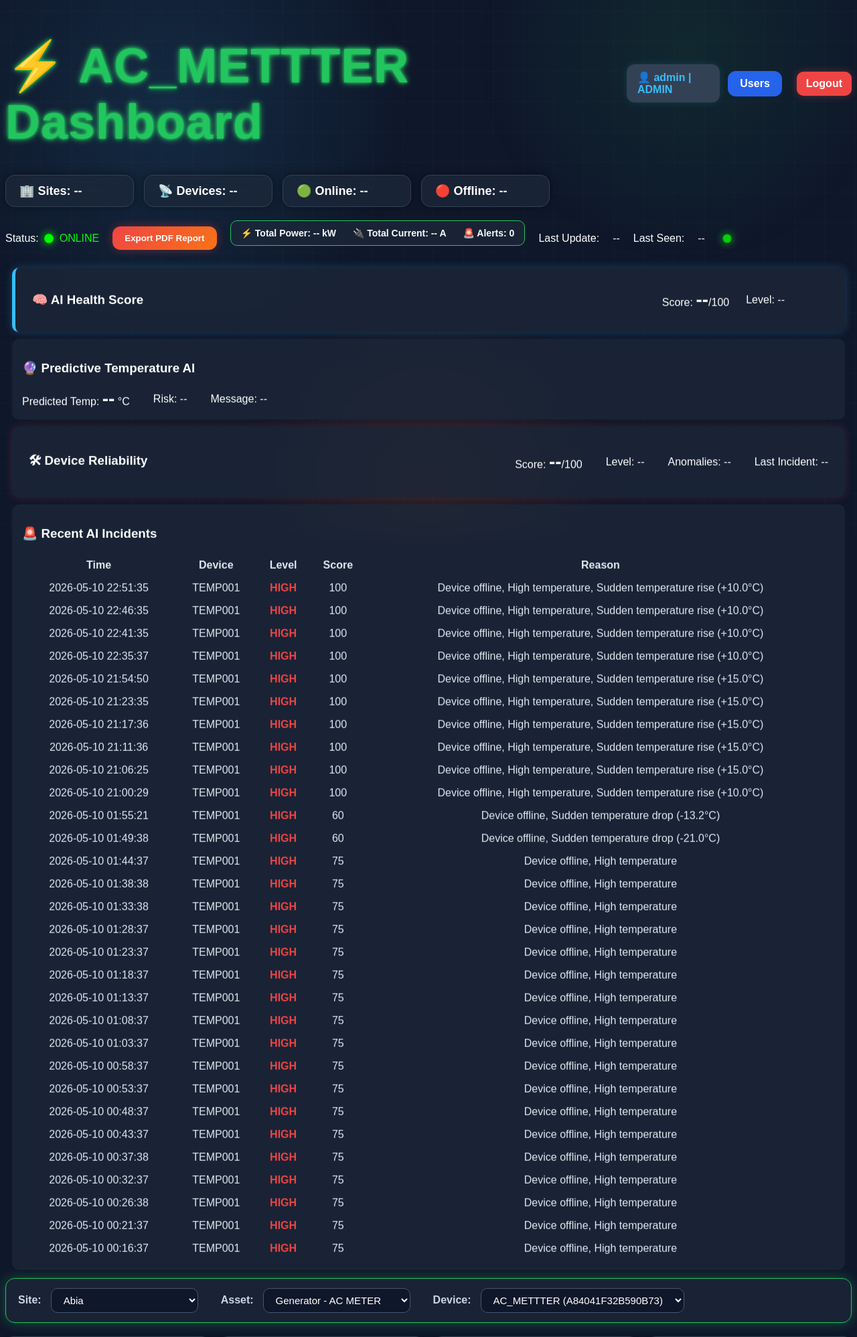
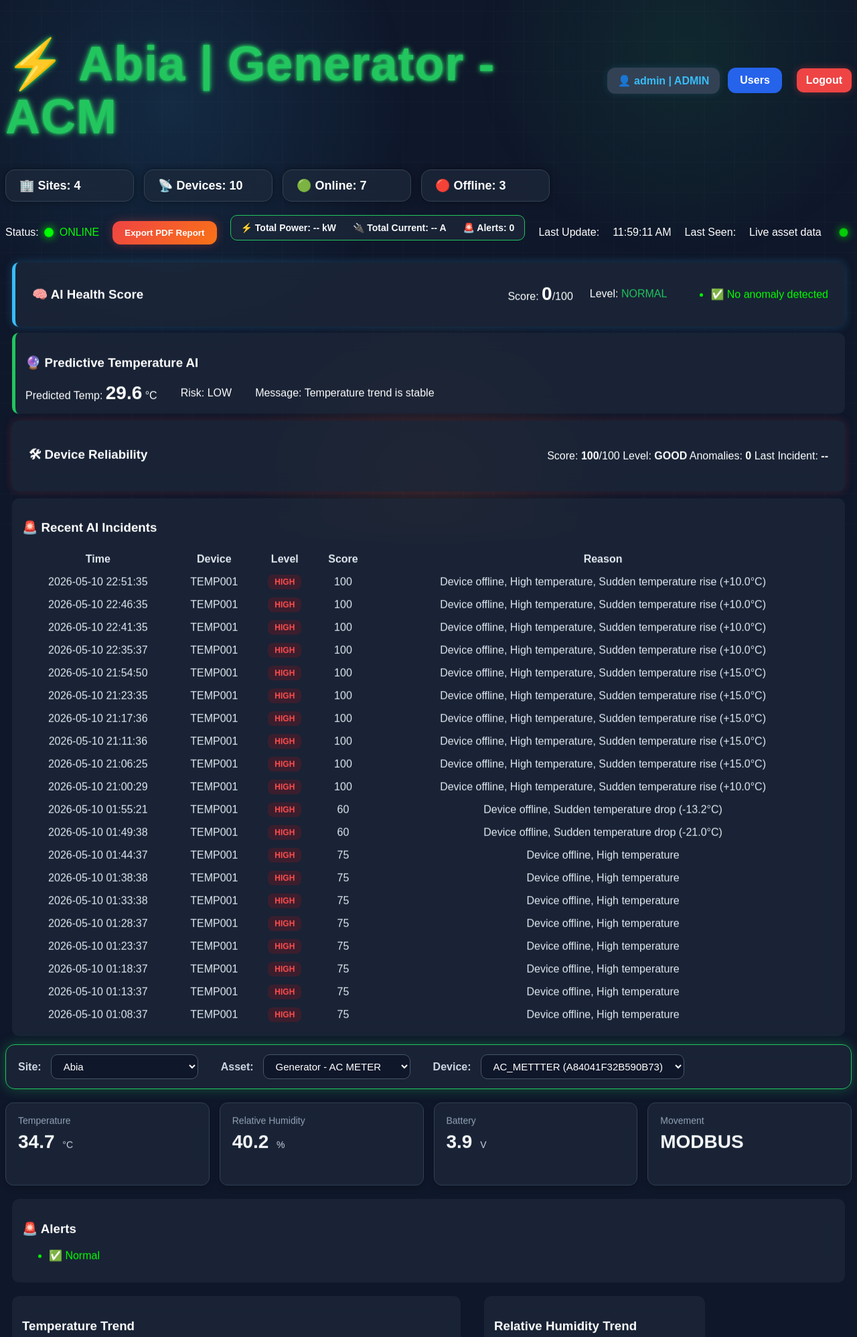
Before and after one commit to mokaumi/industrial-iot-monitoring-platform, a Flask app: page / in a window 1280 px wide. Shown: the top 1996 px of the page at 67% size. Run offline with Flask 3, Linux system fonts and the light colour scheme; a user stored in the database is signed in; data comes from the database, SQL or seed files in the repository; both versions use the stored data as it was after the commit; some libraries are stand-ins or nearby versions.

Commit message:
Add AI incident dashboard and smart alert popup

```diff
--- a/app.py
+++ b/app.py
@@ -3,6 +3,7 @@ from flask import Flask, render_template, jsonify, request, session, redirect, u
 import paho.mqtt.client as mqtt
 import threading
 import socket
+import sqlite3
 import json
 from datetime import datetime
 from database import (
@@ -36,9 +37,121 @@ register_admin_routes(app)
 
 
 
+
+
+
+
+
+
 # ---------------- THREADS ----------------
 # threading.Thread(target=udp_listener, daemon=True).start()
 threading.Thread(target=mqtt_listener, daemon=True).start()
+
+
+
+
+@app.route("/recent_incidents")
+def recent_incidents():
+    conn = sqlite3.connect("iot.db")
+    cursor = conn.cursor()
+
+
+
+    cursor.execute("""
+    SELECT timestamp, device_eui, anomaly_level, anomaly_score, anomaly_reason
+    FROM anomaly_events
+    ORDER BY timestamp DESC
+    LIMIT 20
+    """)
+
+    rows = cursor.fetchall()
+    conn.close()
+
+    incidents = []
+
+    for r in rows:
+        incidents.append({
+            "timestamp": r[0],
+            "device_eui": r[1],
+            "level": r[2],
+            "score": r[3],
+            "reason": r[4]
+        })
+
+    return jsonify(incidents)
+
+
+
+
+
+def calculate_device_reliability(device_eui):
+    conn = sqlite3.connect("iot.db")
+    cursor = conn.cursor()
+
+    cursor.execute("""
+    SELECT COUNT(*), MAX(timestamp)
+    FROM anomaly_events
+    WHERE device_eui = ?
+    """, (device_eui,))
+
+    total_anomalies, last_incident = cursor.fetchone()
+    conn.close()
+
+    score = 100 - (total_anomalies * 5)
+
+    if score < 0:
+        score = 0
+
+    if score >= 80:
+        level = "GOOD"
+    elif score >= 50:
+        level = "WATCH"
+    else:
+        level = "POOR"
+
+    return {
+        "device_eui": device_eui,
+        "reliability_score": score,
+        "reliability_level": level,
+        "total_anomalies": total_anomalies,
+        "last_anomaly": last_incident
+    }
+
+
+
+
+
+@app.route("/asset_health")
+def asset_health():
+    asset_id = request.args.get("asset_id")
+
+    if not asset_id:
+        return jsonify({"error": "asset_id is required"}), 400
+
+    conn = sqlite3.connect("iot.db")
+    cursor = conn.cursor()
+
+    cursor.execute("""
+    SELECT device_eui
+    FROM asset_devices
+    WHERE asset_id = ?
+    AND is_active = 1
+    LIMIT 1
+    """, (asset_id,))
+
+    row = cursor.fetchone()
+    conn.close()
+
+    if not row:
+        return jsonify({
+            "reliability_score": "--",
+            "reliability_level": "--",
+            "total_anomalies": "--",
+            "last_anomaly": "--"
+        })
+
+    return jsonify(calculate_device_reliability(row[0]))
+
 
 
 
@@ -78,6 +191,21 @@ def asset_temperature_data():
 
         except Exception as e:
             print("Asset temp data error:", e)
+
+    if len(data["timestamps"]) > 0:
+        anomaly = analyze_temperature(
+            temperature=data["temperature"][-1],
+            humidity=data["humidity"][-1],
+            battery=data["battery"][-1],
+            status="ONLINE",
+            temp_history=data["temperature"]
+        )
+    else:
+        anomaly = analyze_temperature(status="OFFLINE")
+
+    data.update(anomaly)
+    prediction = predict_temperature_trend(data["temperature"])
+    data.update(prediction)
 
     return jsonify(data)
 
--- a/templates/index.html
+++ b/templates/index.html
@@ -400,10 +400,17 @@ body.theme-smoke {
     --theme-glow: rgba(249,115,22,0.35);
 }
 
+
 .dashboard-title {
-    color: var(--theme-color);
-    text-shadow: 0 0 16px var(--theme-glow);
-}
+    font-size: clamp(24px, 3.2vw, 44px);
+    font-weight: 800;
+    color: #22c55e;
+    text-shadow: 0 0 10px rgba(34,197,94,0.7);
+    margin-bottom: 20px;
+    line-height: 1.1;
+    max-width: 70%;
+}
+
 
 .selector-bar {
     border-color: var(--theme-color);
@@ -708,6 +715,84 @@ body::after {
     height: 320px !important;
 }
 
+.incident-level {
+    padding: 4px 10px;
+    border-radius: 8px;
+    font-weight: bold;
+    font-size: 12px;
+}
+
+.incident-level.NORMAL {
+    background: rgba(0,255,100,0.15);
+    color: #00ff66;
+}
+
+.incident-level.LOW {
+    background: rgba(255,255,0,0.15);
+    color: #ffe600;
+}
+
+.incident-level.MEDIUM {
+    background: rgba(255,140,0,0.15);
+    color: #ff9900;
+}
+
+.incident-level.HIGH {
+    background: rgba(255,0,0,0.15);
+    color: #ff4d4d;
+}
+
+
+
+
+.health-normal {
+    border-left: 4px solid #00ff66;
+    box-shadow: 0 0 20px rgba(0,255,100,0.15);
+}
+
+.health-low {
+    border-left: 4px solid #ffe600;
+    box-shadow: 0 0 20px rgba(255,230,0,0.15);
+}
+
+.health-medium {
+    border-left: 4px solid #ff9900;
+    box-shadow: 0 0 20px rgba(255,153,0,0.15);
+}
+
+.health-high {
+    border-left: 4px solid #ff3b3b;
+    box-shadow: 0 0 25px rgba(255,0,0,0.2);
+}
+
+
+
+.alert-popup {
+    position: fixed;
+    top: 20px;
+    right: 20px;
+    background: rgba(255, 0, 0, 0.95);
+    color: white;
+    padding: 16px 22px;
+    border-radius: 12px;
+    font-weight: bold;
+    z-index: 99999;
+    box-shadow: 0 0 25px rgba(255,0,0,0.5);
+
+    animation: slideIn 0.4s ease;
+}
+
+@keyframes slideIn {
+    from {
+        transform: translateX(300px);
+        opacity: 0;
+    }
+    to {
+        transform: translateX(0);
+        opacity: 1;
+    }
+}
+
 
 </style>
 <script src="https://cdnjs.cloudflare.com/ajax/libs/jspdf/2.5.1/jspdf.umd.min.js"></script>
@@ -820,11 +905,11 @@ body::after {
 <div class="card" id="deviceHealthCard">
     <h3>🛠 Device Reliability</h3>
 
-    <div class="device-health-main">
-        <div>Score: <span id="reliabilityScore" class="health-number">--</span>/100</div>
-        <div>Level: <span id="reliabilityLevel">--</span></div>
-        <div>Anomalies: <span id="totalAnomalies">--</span></div>
-        <div>Last Incident: <span id="lastAnomaly">--</span></div>
+    <div class="reliability-stats">
+        <span>Score: <strong id="reliabilityScore">--</strong>/100</span>
+        <span>Level: <strong id="reliabilityLevel">--</strong></span>
+        <span>Anomalies: <strong id="reliabilityAnomalies">--</strong></span>
+        <span>Last Incident: <strong id="reliabilityLastIncident">--</strong></span>
     </div>
 </div>
 
@@ -1202,9 +1287,100 @@ body::after {
     let tempChart;
     let allAssets = [];
     let selectedAssetId = "";
-
-
-
+    let lastAlertLevel = null;
+
+
+
+
+
+
+
+    function showAlertPopup(message) {
+            let popup = document.createElement("div");
+
+            popup.className = "alert-popup";
+            popup.innerHTML = `
+        🚨 ${message}
+    `;
+
+            document.body.appendChild(popup);
+
+            setTimeout(() => {
+                popup.remove();
+            }, 5000);
+        }
+
+
+
+    async function loadRecentIncidents() {
+            let r = await fetch("/recent_incidents");
+            let data = await r.json();
+
+            let body = document.getElementById("anomalyTableBody");
+            body.innerHTML = "";
+
+            data.forEach(a => {
+                body.innerHTML += `
+            <tr>
+                <td>${a.timestamp}</td>
+                <td>${a.device_eui}</td>
+                <td>
+                <span class="incident-level ${a.level}">
+                    ${a.level}
+                </span>
+                 </td>
+                <td>${a.score}</td>
+                <td>${a.reason}</td>
+            </tr>
+        `;
+            });
+        }
+
+
+
+
+
+    async function loadAssetHealth() {
+
+            if (!selectedAssetId) return;
+
+            let r = await fetch(`/asset_health?asset_id=${selectedAssetId}`);
+            let h = await r.json();
+
+            document.getElementById("reliabilityScore").innerText =
+                h.reliability_score ?? "--";
+
+            document.getElementById("reliabilityLevel").innerText =
+                h.reliability_level ?? "--";
+
+            document.getElementById("reliabilityAnomalies").innerText =
+                h.total_anomalies ?? "--";
+
+            document.getElementById("reliabilityLastIncident").innerText =
+                h.last_anomaly ?? "--";
+        }
+
+
+
+
+
+    function updateDashboardTitle() {
+
+            let site = selectedSite || "Unknown Site";
+
+            let assetName = "No Asset";
+
+            let selectedAsset = allAssets.find(
+                a => a.asset_id == selectedAssetId
+            );
+
+            if (selectedAsset) {
+                assetName = `${selectedAsset.asset_name} - ${selectedAsset.asset_type}`;
+            }
+
+            document.getElementById("dashboardTitle").innerText =
+                `⚡ ${site} | ${assetName.replace("AC METER", "ACM")}`
+        }
 
 
 
@@ -1443,16 +1619,39 @@ body::after {
                 });
             }
 
-            let card = document.getElementById("aiHealthCard");
-            card.classList.remove("normal", "warning", "danger");
-
-            if (m.anomaly_level === "HIGH") {
-                card.classList.add("danger");
-            } else if (m.anomaly_level === "MEDIUM") {
-                card.classList.add("warning");
-            } else {
-                card.classList.add("normal");
-            }
+
+            const aiCard = document.getElementById("aiHealthCard");
+
+            aiCard.classList.remove(
+                "health-normal",
+                "health-low",
+                "health-medium",
+                "health-high"
+            );
+
+            if (m.anomaly_level === "NORMAL") {
+                aiCard.classList.add("health-normal");
+            }
+            else if (m.anomaly_level === "LOW") {
+                aiCard.classList.add("health-low");
+            }
+            else if (m.anomaly_level === "MEDIUM") {
+                aiCard.classList.add("health-medium");
+            }
+            else {
+                aiCard.classList.add("health-high");
+            }
+
+            if (
+                m.anomaly_level === "HIGH" &&
+                lastAlertLevel !== "HIGH"
+            ) {
+                showAlertPopup(
+                    m.anomaly_reasons.join(", ")
+                );
+            }
+
+            lastAlertLevel = m.anomaly_level;
         }
 
 
@@ -2238,6 +2437,9 @@ const freqChart = new Chart(document.getElementById("freqChart"), {
 
 
     async function loadAssetTemperatureData() {
+            updateDashboardTitle();
+            await loadAssetHealth();
+
             if (!selectedAssetId) return;
 
             switchDashboardByDeviceType("temperature_sensor");
@@ -2254,6 +2456,17 @@ const freqChart = new Chart(document.getElementById("freqChart"), {
             let movement = m.movement || [];
             let event = m.event || [];
             let state = m.state || [];
+
+
+            updateAIHealth(m);
+            updatePrediction(m);
+
+            document.getElementById("lastUpdate").innerText =
+                new Date().toLocaleTimeString();
+
+            document.getElementById("lastSeen").innerText = "Live asset data";
+
+            updateStatusUI("ONLINE");
 
             let labels = timestamps.map(t => t.split(" ")[1] || t);
 
@@ -3146,6 +3359,7 @@ const freqChart = new Chart(document.getElementById("freqChart"), {
 
     async function startDashboard() {
         await loadDevices();
+        await updateSiteSummary();
 
         if (selectedSite) {
             await loadAssetsForSite(selectedSite);
@@ -3197,8 +3411,8 @@ const freqChart = new Chart(document.getElementById("freqChart"), {
             }
         }
 
-    loadAnomalyHistory();
-    setInterval(loadAnomalyHistory, 10000);
+    loadRecentIncidents();
+    setInterval(loadRecentIncidents, 10000);
 
     startDashboard();
 </script>
```
Also changed, not shown: iot.db.
